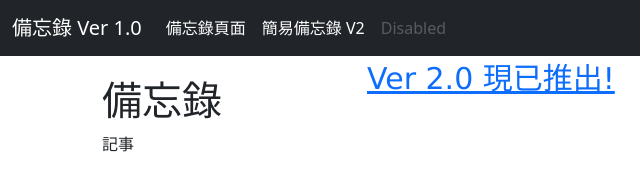
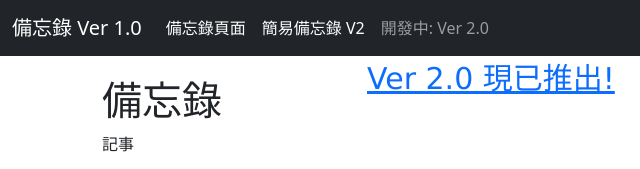
Before and after one commit to YuDong-0222/todolist, a plain HTML site: page index.html in a window 1280 px wide. Shown: the top 169 px of the page, 0-640 px from the left. Drawn offline with nearby package versions, Linux system fonts and the light colour scheme; some packages are replaced by stand-ins of ours; a script that the page names is missing.

Commit message:
Update index.html

```diff
--- a/index.html
+++ b/index.html
@@ -27,7 +27,7 @@
               <a class="nav-link active" href="https://yudong-0222.github.io/todolistv2" tabindex="-1" aria-disabled="true" id="disableBtn1">簡易備忘錄 V2</a>
             </li>
             <li class="nav-item">
-              <a class="nav-link disabled" href="#" id="disableBtn1">Disabled</a>
+              <a class="nav-link disable" href="#" tabindex="-1" aria-disabled="true" id="disableBtn1">開發中: Ver 2.0</a>
             </li>
           </ul>
         </div>
```
